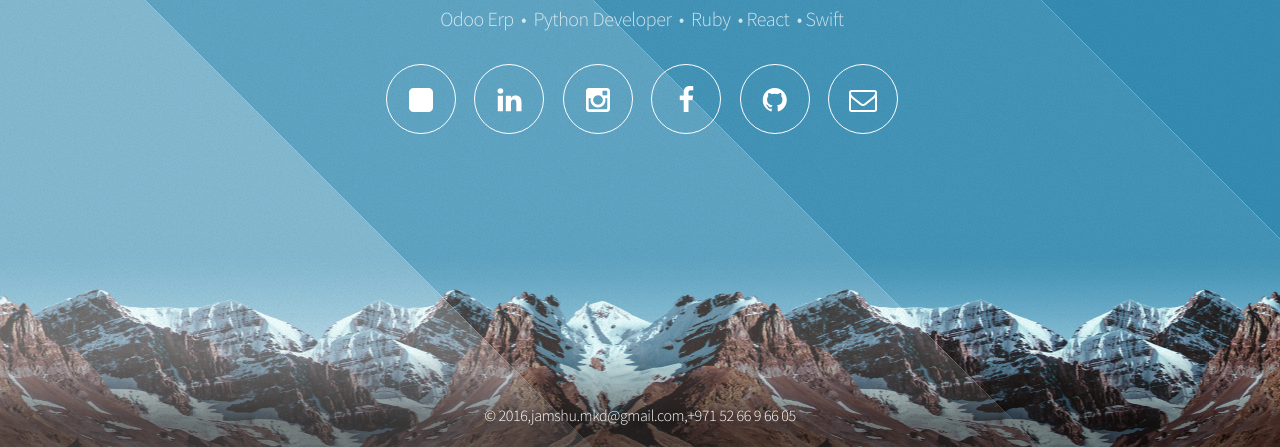
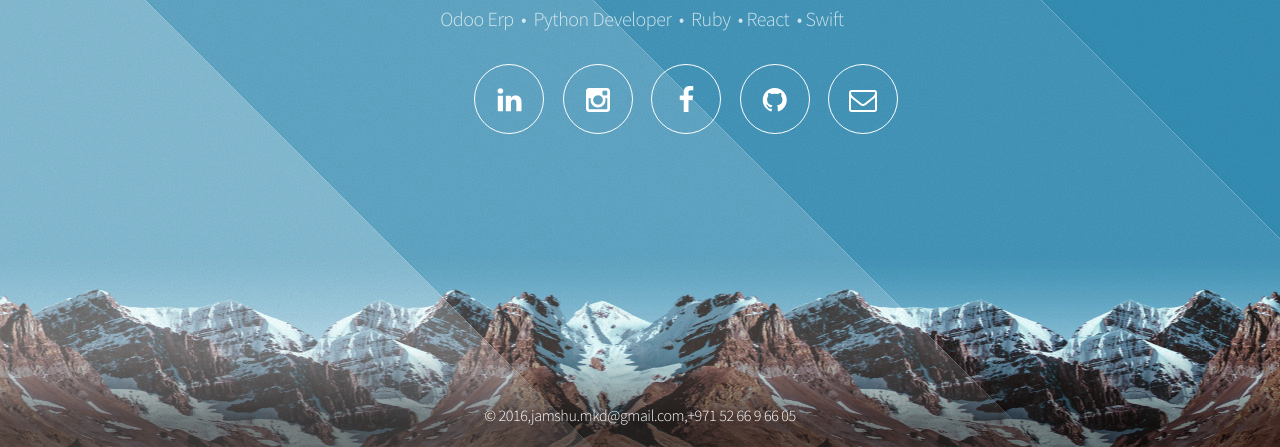
Before and after one commit to jamshu/jamshu.github.io, a plain HTML site: page index.html in a window 1280 px wide. Shown: the part 353-800 px from the top of the page. Drawn offline with Linux system fonts and the light colour scheme.

Commit message:
Update index.html

```diff
--- a/index.html
+++ b/index.html
@@ -19,7 +19,7 @@
 						<p>Odoo Erp &nbsp;&bull;&nbsp; Python Developer &nbsp;&bull;&nbsp; Ruby &nbsp;&bull;&nbsp;React &nbsp;&bull;&nbsp;Swift</p>
 						<nav>
 						<ul>
-								<li><a href="https://docs.google.com/document/d/1VGf8IxPHHFTxI9wCB5RzGi7G31bXX281_fF6Lr2wp-w/edit" class="icon fa-square"><span class="label">Resume</span></a></li>
+								<li><a href="https://docs.google.com/document/d/14kQVcUtsFHlGs1gb1y3S6iIEiI8og7aMsYFdU6tnoCI/edit"><span class="label">Resume</span></a></li>
 								<li><a href="https://www.linkedin.com/in/jamshid-k-72758aa2?trk=hp-identity-name" class="icon fa-linkedin"><span class="label">Linkdin</span></a></li>
                                 <li><a href="https://www.instagram.com/jamshu.mkd" class="icon fa-instagram"><span class="label">Instagram</span></a></li>
                                 <li><a href="https://www.facebook.com/mohd.jamshid2" class="icon fa-facebook"><span class="label">Facebook</span></a></li>
```
